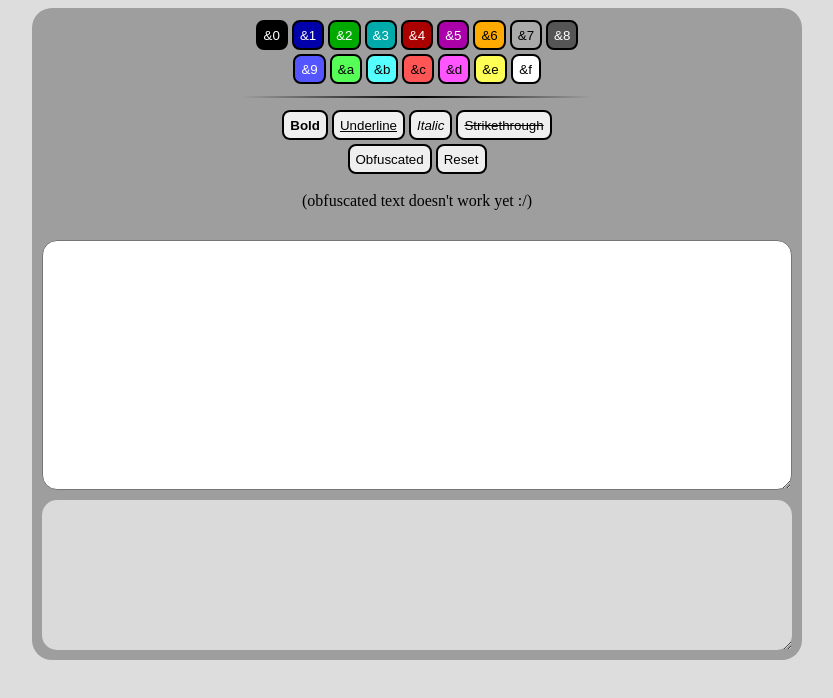
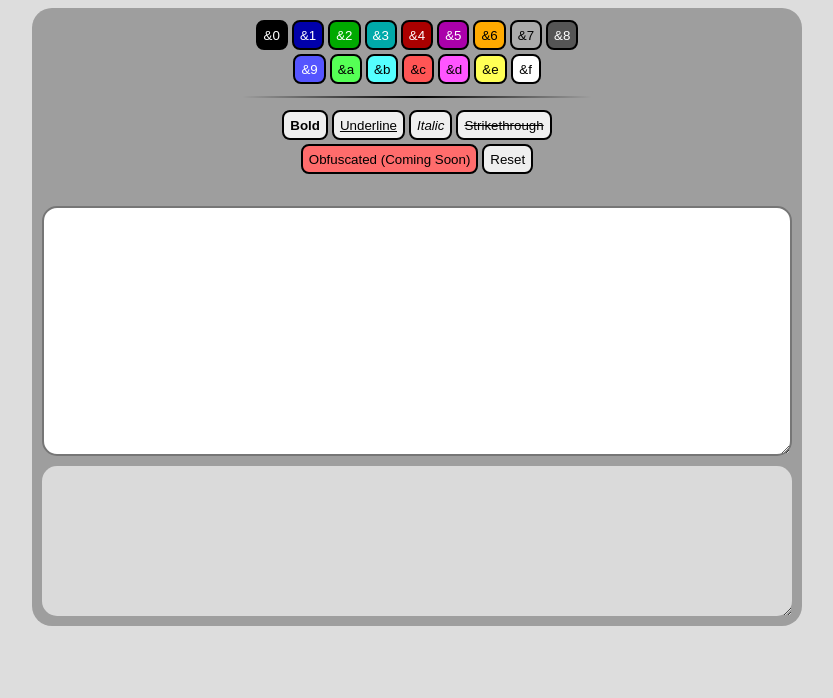
Before and after one commit to magicmathman1/magicmathman1, a plain HTML site: page tools/text-formatter/index.html in a window 1280 px wide. Shown: the whole page, without its empty margins (223-1056 px from the left). Drawn offline with Linux system fonts and the light colour scheme.

Commit message:
Obfuscated text button shows "(Coming Soon)", border width of editor box is 2px.

```diff
--- a/tools/text-formatter/index.html
+++ b/tools/text-formatter/index.html
@@ -105,16 +105,13 @@
 			        ><button data-formatting-symbol="n"><span style="text-decoration: underline;">Underline</span></button
 			        ><button data-formatting-symbol="o"><span style="font-style: italic;">Italic</span></button
 			        ><button data-formatting-symbol="m"><span style="text-decoration: line-through;">Strikethrough</span></button
-			        ><button data-formatting-symbol="k">Obfuscated</button
+			        ><button data-formatting-symbol="k" style="background-color: #ff6c6c;">Obfuscated (Coming Soon)</button
 			        ><button data-formatting-symbol="r">Reset</button>
                 </div>
             </div>
-
-            <p>(obfuscated text doesn't work yet :/)</p>
-
             <div class="EditorSection">
                 <div class="Editor" style="margin-top: 30px; margin-bottom: 10px;">
-                    <textarea class="Resizable" style="width: 100%; height: 250;"></textarea>
+                    <textarea class="Resizable" style="width: 100%; height: 250; border-width: 2px;"></textarea>
                 </div>
                 <div class="Output">
                     <div class="Resizable" style="width: 100%; height: 150;"></div>
```
